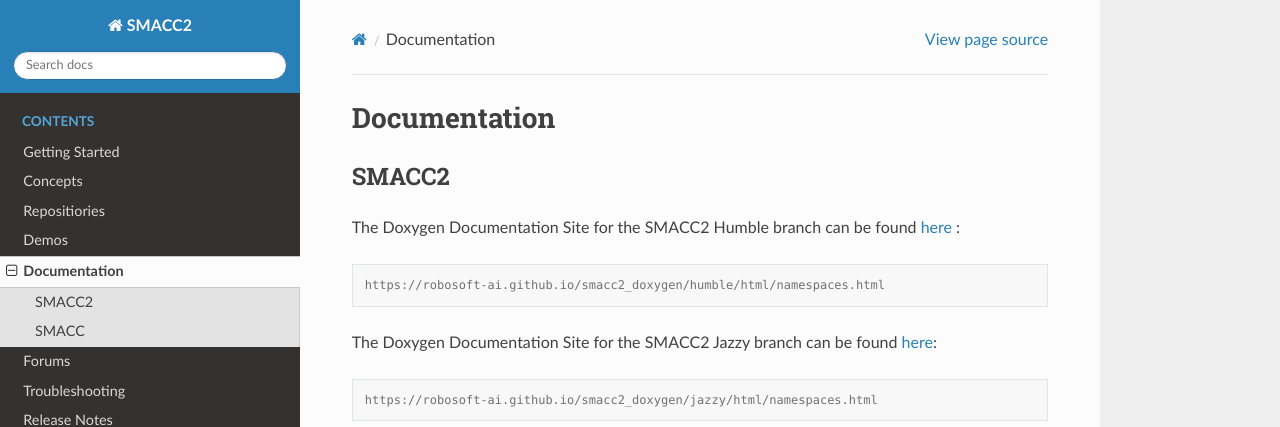
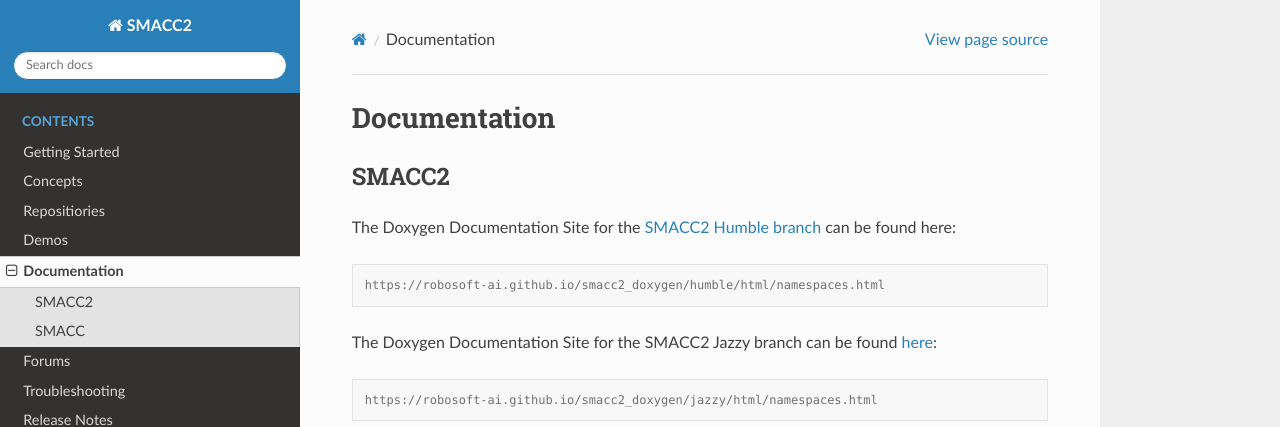
Before and after one commit to robosoft-ai/smacc2_docs, a Sphinx documentation site: the page built from docs/source/documentation.rst, in a window 1280 px wide and 1011 px high. Shown: the top 427 px of the window. Built offline with Sphinx 7.4.7 and the Read the Docs theme 3.1.0, drawn with Linux system fonts in a browser that asks for light colours.

```diff
--- a/docs/source/documentation.rst
+++ b/docs/source/documentation.rst
@@ -4,7 +4,7 @@ Documentation
 SMACC2
 ----------------
 
-The Doxygen Documentation Site for the SMACC2 Humble branch can be found `here <https://robosoft-ai.github.io/smacc2_doxygen/humble/html/namespaces.html>`_ :
+The Doxygen Documentation Site for the `SMACC2 Humble branch <https://robosoft-ai.github.io/smacc2_doxygen/humble/html/namespaces.html>`_ can be found here:
 
 .. code-block:: console
 
```
